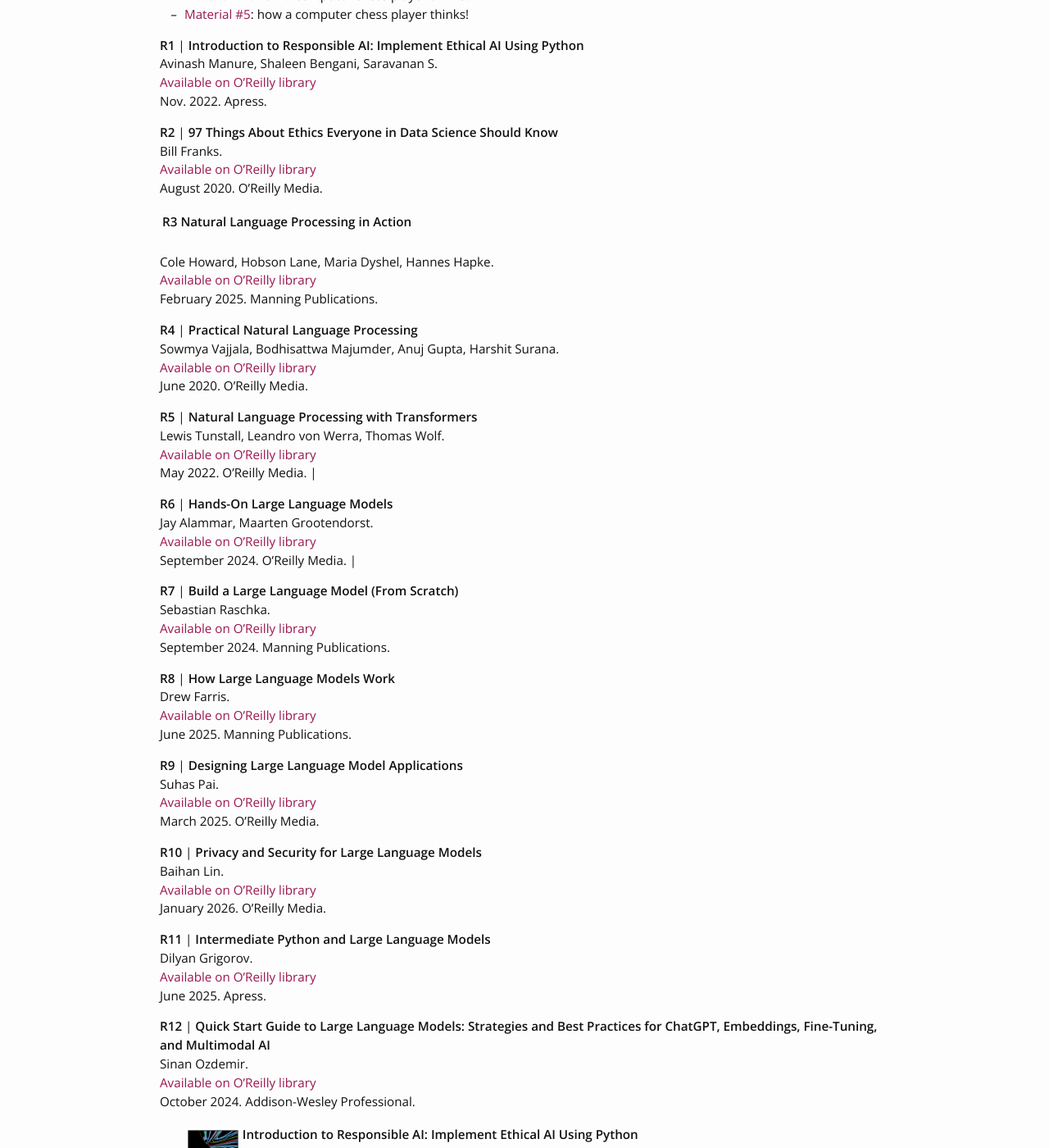
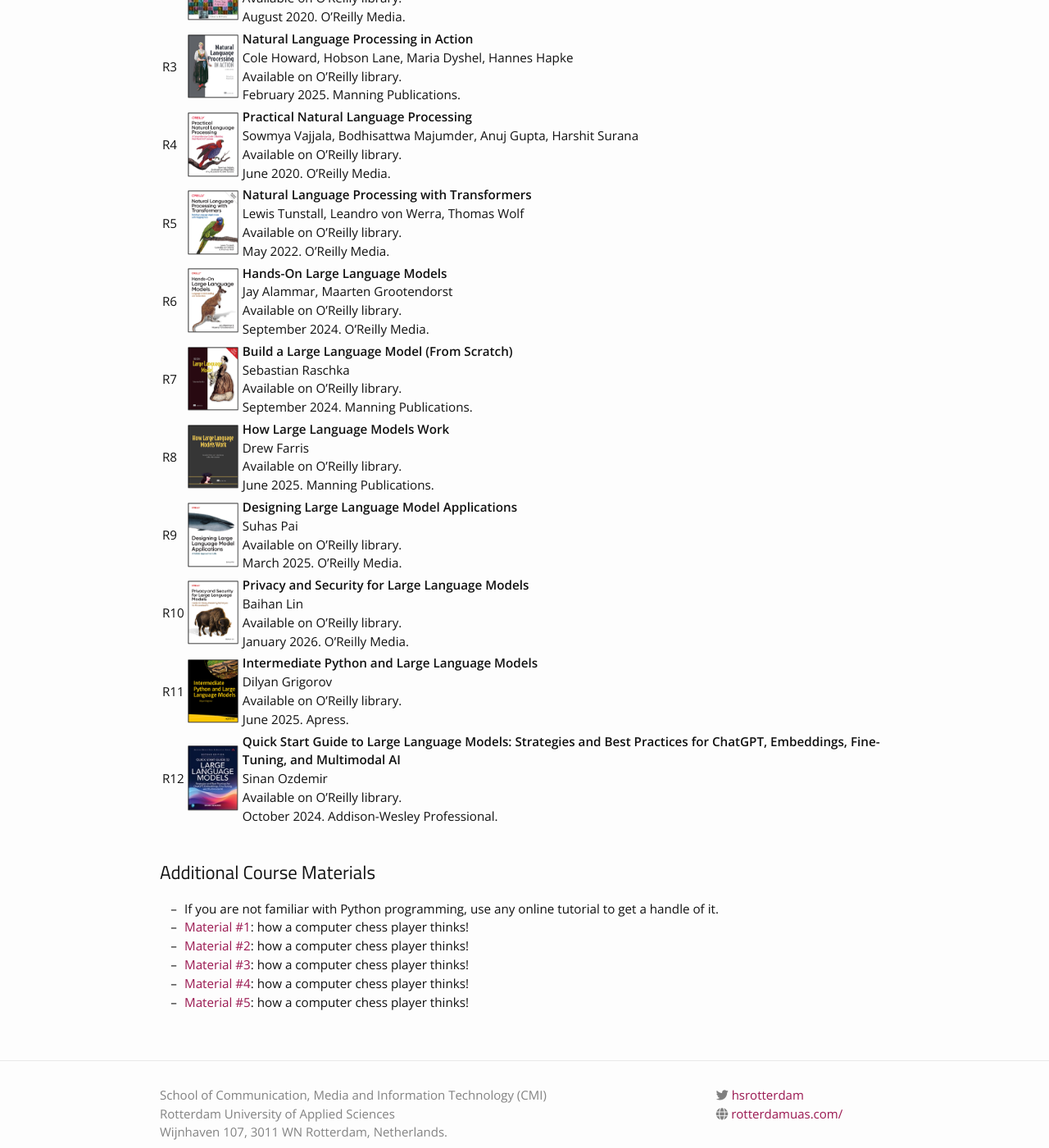
Before and after one commit to BabakBasharirad/llm-engineering, a Jekyll site: the page built from materials.md, in a window 1280 px wide and 1400 px high, scrolled down 750 px. Shown: the whole window at 82% size. Built offline with Jekyll 4.4.1, drawn with Linux system fonts in a browser that asks for light colours; nearby versions of some CDN libraries; some of the changed text lies outside the part shown.

Commit message:
Update materials.md

```diff
--- a/materials.md
+++ b/materials.md
@@ -8,94 +8,7 @@ permalink: /materials/
 
 ## Book
 
-Alan Turing and Noam Chomsky: Very Famous Book
-
-## Additional Course Materials
-
-* If you are not familiar with Python programming, use any online tutorial to get a handle of it.
-* [Material #1](http://www.example.com/): how a computer chess player thinks!
-* [Material #2](http://www.example.com/): how a computer chess player thinks!
-* [Material #3](http://www.example.com/): how a computer chess player thinks!
-* [Material #4](http://www.example.com/): how a computer chess player thinks!
-* [Material #5](http://www.example.com/): how a computer chess player thinks!
-
-
-
-
-
-**R1** | **Introduction to Responsible AI: Implement Ethical AI Using Python**
-<br> Avinash Manure, Shaleen Bengani, Saravanan S.
-<br> [Available on O’Reilly library](#)
-<br> Nov. 2022. Apress.
 <br>
-
-**R2** | **97 Things About Ethics Everyone in Data Science Should Know**
-<br> Bill Franks.
-<br>[Available on O’Reilly library](#)
-<br>August 2020. O’Reilly Media.
-<br>
-
-**R3** | **Natural Language Processing in Action**
-
-<br> Cole Howard, Hobson Lane, Maria Dyshel, Hannes Hapke.
-<br> [Available on O’Reilly library](#)
-<br> February 2025. Manning Publications.
-<br>
-
-**R4** | **Practical Natural Language Processing**
-<br> Sowmya Vajjala, Bodhisattwa Majumder, Anuj Gupta, Harshit Surana.
-<br> [Available on O’Reilly library](#)
-<br> June 2020. O’Reilly Media.
-<br>
-
-**R5** | **Natural Language Processing with Transformers**
-<br> Lewis Tunstall, Leandro von Werra, Thomas Wolf.
-<br>[Available on O’Reilly library](#)
-<br> May 2022. O’Reilly Media. |
-<br>
-
-**R6** | **Hands-On Large Language Models**
-<br> Jay Alammar, Maarten Grootendorst.
-<br> [Available on O’Reilly library](#)
-<br> September 2024. O’Reilly Media. |
-<br>
-
-**R7** | **Build a Large Language Model (From Scratch)**
-<br> Sebastian Raschka.
-<br> [Available on O’Reilly library](#)
-<br> September 2024. Manning Publications.
-<br>
-
-**R8** | **How Large Language Models Work**
-<br> Drew Farris.
-<br> [Available on O’Reilly library](#)
-<br> June 2025. Manning Publications.
-<br>
-
-**R9** | **Designing Large Language Model Applications**
-<br> Suhas Pai.
-<br> [Available on O’Reilly library](#)
-<br> March 2025. O’Reilly Media.
-<br>
-
-**R10** | **Privacy and Security for Large Language Models**
-<br> Baihan Lin.
-<br> [Available on O’Reilly library](#)
-<br> January 2026. O’Reilly Media.
-<br>
-
-**R11** | **Intermediate Python and Large Language Models**
-<br> Dilyan Grigorov.
-<br> [Available on O’Reilly library](#)
-<br> June 2025. Apress.
-<br>
-
-**R12** | **Quick Start Guide to Large Language Models: Strategies and Best Practices for ChatGPT, Embeddings, Fine-Tuning, and Multimodal AI**
-<br> Sinan Ozdemir.
-<br> [Available on O’Reilly library](#)
-<br> October 2024. Addison-Wesley Professional.
-
-
 <table>
 {% for book in site.data.readings %}
   <tr>
@@ -110,3 +23,14 @@ Alan Turing and Noam Chomsky: Very Famous Book
   </tr>
 {% endfor %}
 </table>
+
+<br>
+
+## Additional Course Materials
+
+* If you are not familiar with Python programming, use any online tutorial to get a handle of it.
+* [Material #1](http://www.example.com/): how a computer chess player thinks!
+* [Material #2](http://www.example.com/): how a computer chess player thinks!
+* [Material #3](http://www.example.com/): how a computer chess player thinks!
+* [Material #4](http://www.example.com/): how a computer chess player thinks!
+* [Material #5](http://www.example.com/): how a computer chess player thinks!
```
